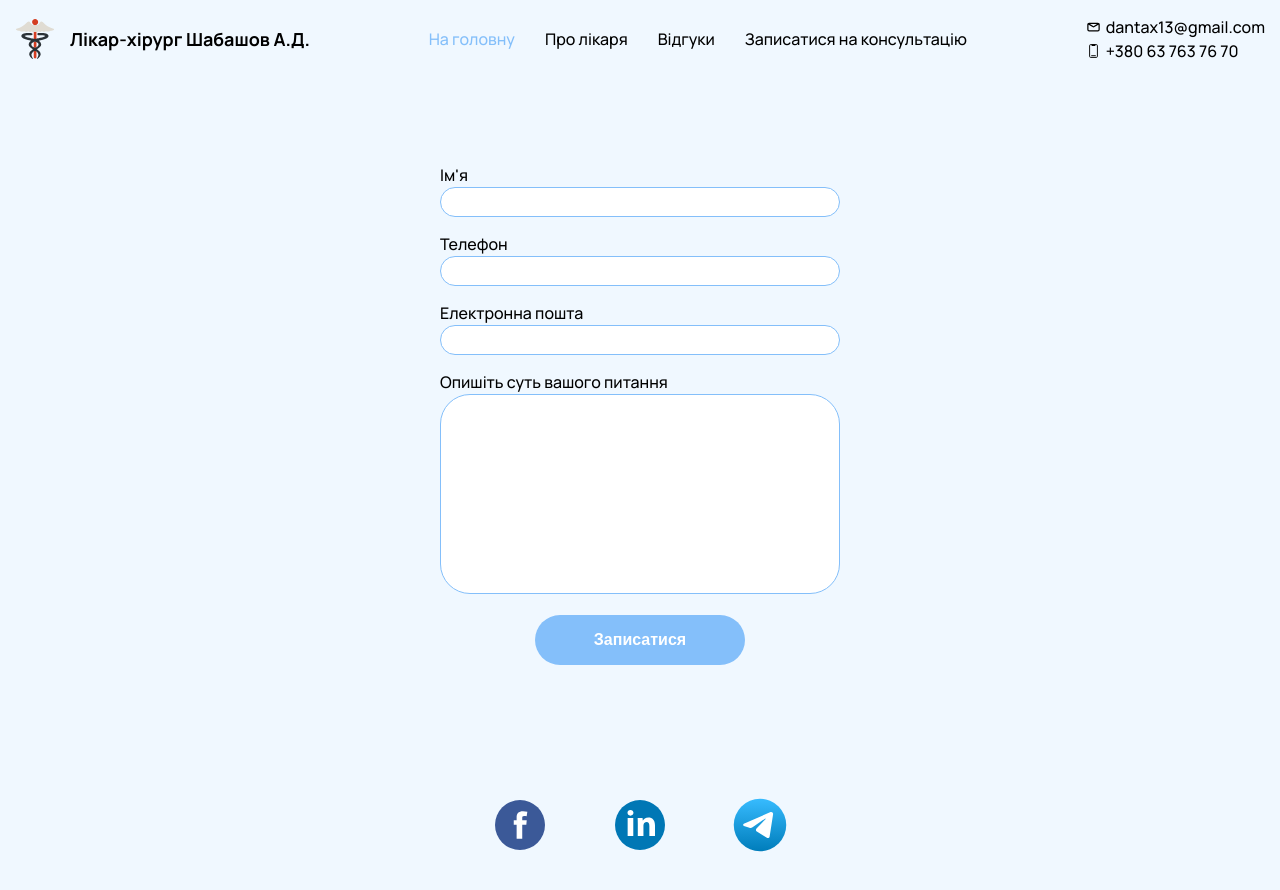
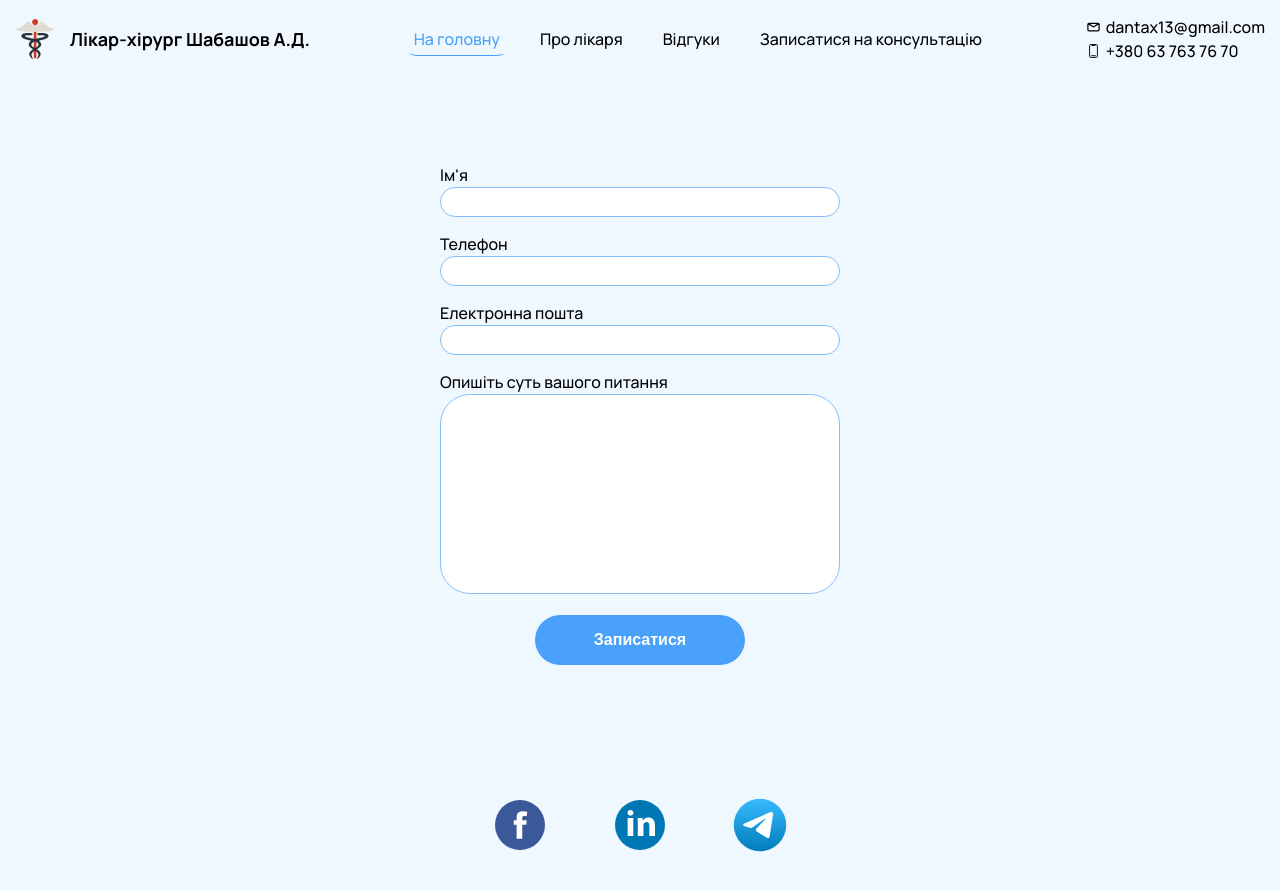
Before and after one commit to Yurii-Budynkevych/physician-project, a React (Create React App) app: page /consultation in a window 1280 px wide. In both pictures the pointer is over the link "На головну". Shown: the top 890 px of the page. Built offline with nearby package versions, Linux system fonts and the light colour scheme.

Commit message:
animation add

```diff
--- a/src/components/ConsultationForm/ConsultationForm.css
+++ b/src/components/ConsultationForm/ConsultationForm.css
@@ -35,7 +35,7 @@
     font-size: 16px;
     border-radius: 30px;
     border: transparent;
-    background-color: rgb(132, 191, 250);
+    background-color: rgb(74, 161, 249);
     font-weight: bolder;
     cursor: pointer;
 
--- a/src/components/Header/Header.css
+++ b/src/components/Header/Header.css
@@ -22,6 +22,9 @@
     display: flex;
 }
 .header-nav-link{
+    padding: 5px;
+    border-bottom: transparent;
+    border-radius: 10%;
     color: black;
     font-family: 'Manrope';
     font-style: normal;
@@ -30,7 +33,9 @@
 }
 .header-nav-item:hover .header-nav-link,
 .header-nav-item:focus .header-nav-link {
-    color: rgb(132, 191, 250);
+    color: rgb(74, 161, 249);
+    border-bottom: 1px solid rgb(74, 161, 249);
+    transition: border-bottom 250ms cubic-bezier(.08, .29, .79, .34);
 }
 .header-nav-item:not(:last-child) {
     margin-right: 30px;
@@ -47,7 +52,8 @@
 }
 .header-contacts-item:hover .header-contacts-link,
 .header-contacts-item:focus .header-contacts-link {
-    color: rgb(132, 191, 250);
+    color: rgb(74, 161, 249);
+    transition: color 250ms cubic-bezier(.08, .29, .79, .34);
 }
 .header-contacts-icon {
     margin-right: 5px;
--- a/src/components/TestimonialsForm/TestimonialsForm.css
+++ b/src/components/TestimonialsForm/TestimonialsForm.css
@@ -45,7 +45,7 @@
     font-size: 16px;
     border-radius: 30px;
     border: transparent;
-    background-color: rgb(132, 191, 250);
+    background-color: rgb(74, 161, 249);
     font-weight: bolder;
     cursor: pointer;
 
```
